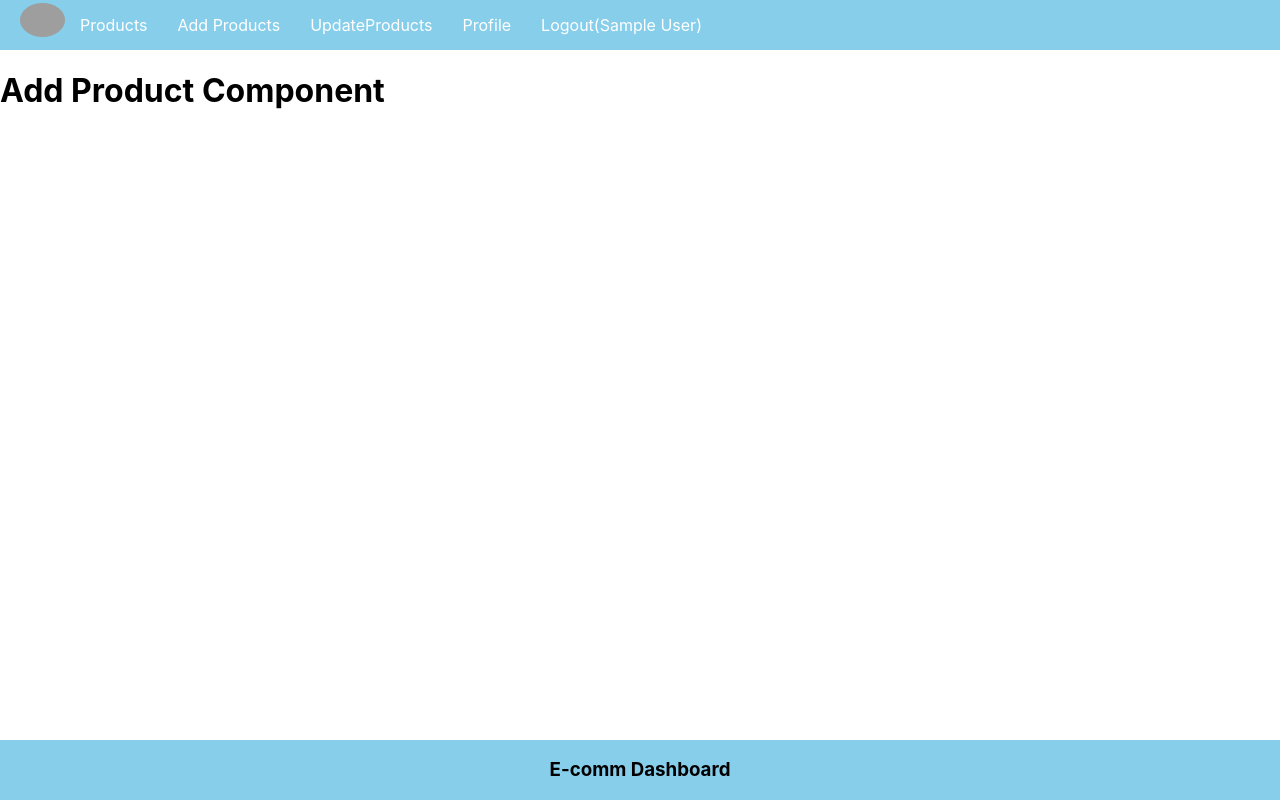
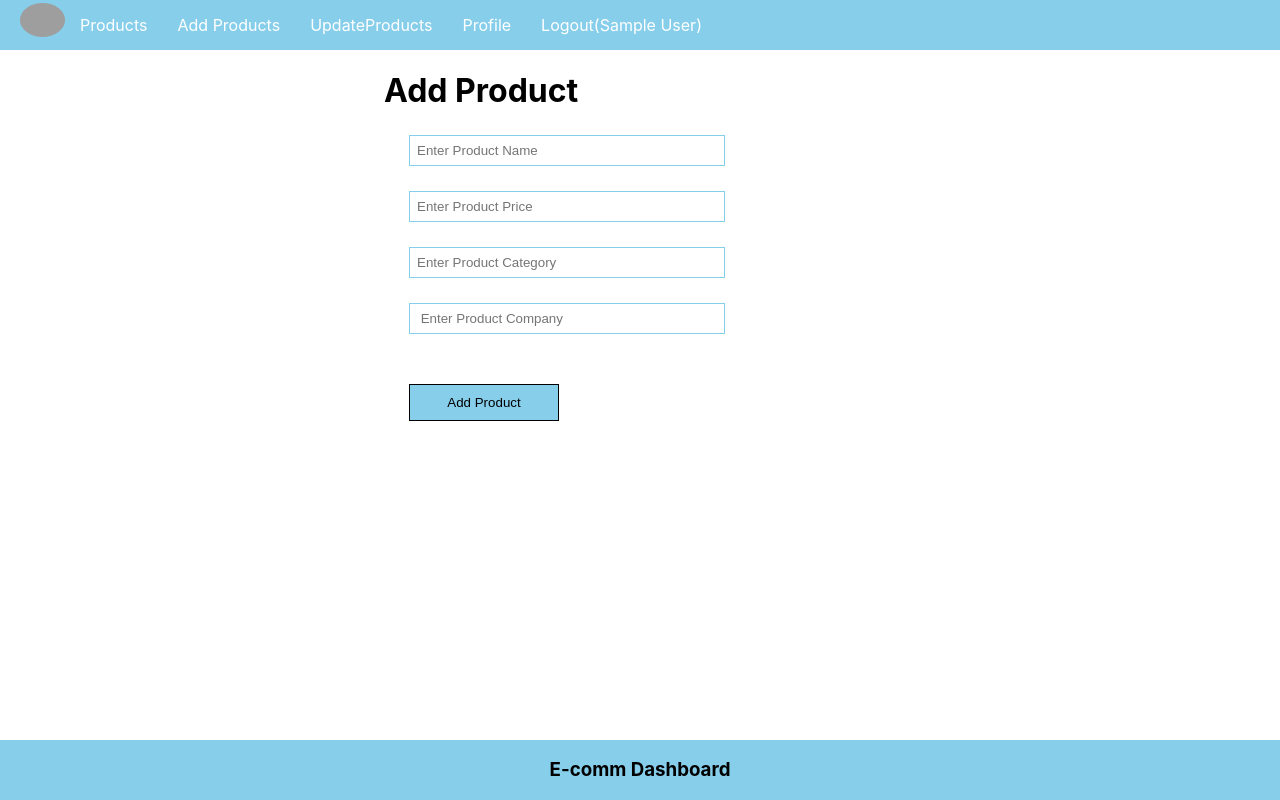
Before and after one commit to daddys-code18/front-end, a React (Create React App) app: page /add in a window 1280 px wide. Built offline with nearby package versions, Linux system fonts and the light colour scheme; sample sign-in values are in the browser's storage; grey boxes are pictures that could not be loaded.

Commit message:
add product ui

```diff
--- a/src/App.css
+++ b/src/App.css
@@ -28,7 +28,8 @@
   width: 100%;
   background-color: skyblue;
 }
-.register {
+.register,
+.product {
   margin-left: 30%;
 }
 .inputBox {
--- a/src/App.js
+++ b/src/App.js
@@ -5,6 +5,7 @@
 import { BrowserRouter, Routes, Route } from "react-router-dom";
 import PrivateComponent from "./components/PrivateComponent";
 import Login from "./components/Login";
+import AddProduct from "./components/AddProduct";
 function App() {
   return (
     <div className="">
@@ -13,7 +14,7 @@
         <Routes>
           <Route element={<PrivateComponent />}>
             <Route path="/" element={<h1>Product Listing Component</h1>} />
-            <Route path="/add" element={<h1> Add Product Component</h1>} />
+            <Route path="/add" element={<AddProduct />} />
             <Route
               path="/update"
               element={<h1> Product updated Component</h1>}
--- /dev/null
+++ b/src/components/AddProduct.js
@@ -0,0 +1,50 @@
+import React from "react";
+
+const Addproduct = () => {
+  const [name, setName] = React.useState("");
+  const [price, setPrice] = React.useState("");
+  const [category, setCategory] = React.useState("");
+  const [company, setCompany] = React.useState("");
+  const addProduct = () => {
+    console.warn(name, price, category, company);
+  };
+  return (
+    <div className="product">
+      <h1>Add Product</h1>
+      <input
+        className="inputBox"
+        type="text"
+        placeholder="Enter Product Name"
+        value={name}
+        onChange={(e) => setName(e.target.value)}
+      />
+      <input
+        className="inputBox"
+        type="text"
+        placeholder="Enter Product Price"
+        value={price}
+        onChange={(e) => setPrice(e.target.value)}
+      />
+      <input
+        className="inputBox"
+        type="text"
+        placeholder="Enter Product Category"
+        value={category}
+        onChange={(e) => setCategory(e.target.value)}
+      />
+      <input
+        className="inputBox"
+        type="text"
+        placeholder=" Enter Product Company"
+        value={company}
+        onChange={(e) => setCompany(e.target.value)}
+      />
+      <button onClick={addProduct} className="appButton">
+        {" "}
+        Add Product
+      </button>
+    </div>
+  );
+};
+
+export default Addproduct;
```
